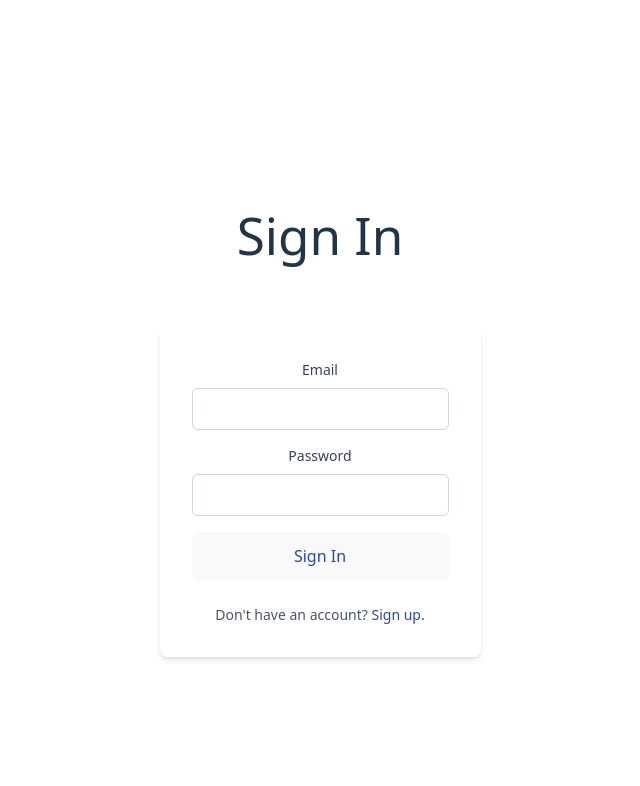
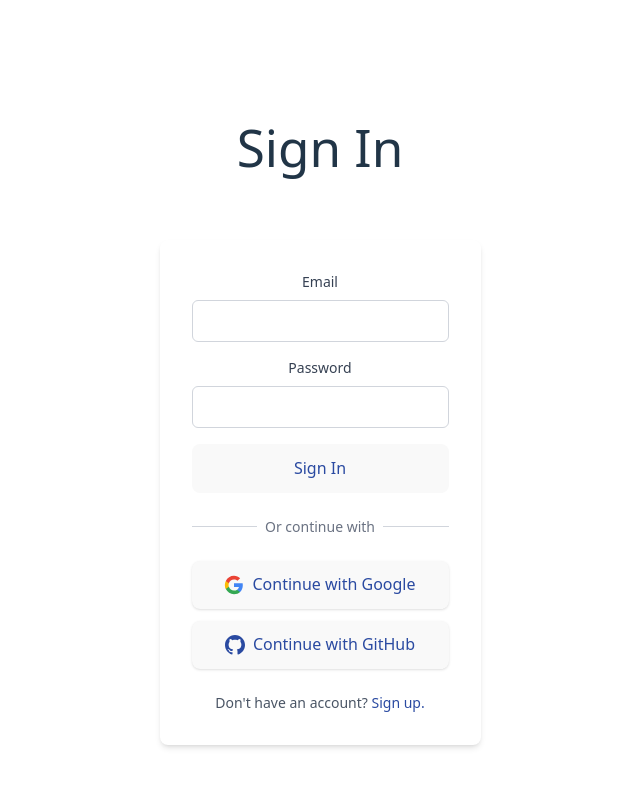
Before and after one commit to kristindailey/ciela-crm, a React (Vite) app in the folder client/: page /login in a window 1280 px wide. Shown: the top 786 px of the page, without its empty margins (320-960 px from the left). Built offline with nearby package versions, Linux system fonts and the light colour scheme; no server answers.

Commit message:
Add OAuth buttons on login page

```diff
--- a/client/src/pages/Login.tsx
+++ b/client/src/pages/Login.tsx
@@ -22,6 +22,14 @@
         } catch (error) {
             setError(error instanceof Error ? error.message : "Login failed.");
         }
+    };
+
+    const handleGoogleLogin = () => {
+        window.location.href = `${import.meta.env.VITE_API_BASE_URL}/auth/google`;
+    };
+
+    const handleGithubLogin = () => {
+        window.location.href = `${import.meta.env.VITE_API_BASE_URL}/auth/github`;
     };
 
     return (
@@ -59,6 +67,44 @@
                         </AuthButton>
                     </form>
 
+                    <div className="mt-6">
+                        <div className="relative">
+                            <div className="absolute inset-0 flex items-center">
+                                <div className="w-full border-t border-gray-300"></div>
+                            </div>
+                            <div className="relative flex justify-center text-sm">
+                                <span className="px-2 bg-white text-gray-500">Or continue with</span>
+                            </div>
+                        </div>
+
+                        <div className="mt-6 space-y-3">
+                            <button
+                                onClick={handleGoogleLogin}
+                                type="button"
+                                className="w-full flex justify-center items-center px-4 py-2 border border-gray-300 rounded-md shadow-sm text-sm font-medium text-gray-700 bg-white hover:bg-gray-50"
+                            >
+                                <svg className="w-5 h-5 mr-2" viewBox="0 0 24 24">
+                                    <path fill="#4285F4" d="M22.56 12.25c0-.78-.07-1.53-.2-2.25H12v4.26h5.92c-.26 1.37-1.04 2.53-2.21 3.31v2.77h3.57c2.08-1.92 3.28-4.74 3.28-8.09z"/>
+                                    <path fill="#34A853" d="M12 23c2.97 0 5.46-.98 7.28-2.66l-3.57-2.77c-.98.66-2.23 1.06-3.71 1.06-2.86 0-5.29-1.93-6.16-4.53H2.18v2.84C3.99 20.53 7.7 23 12 23z"/>
+                                    <path fill="#FBBC05" d="M5.84 14.09c-.22-.66-.35-1.36-.35-2.09s.13-1.43.35-2.09V7.07H2.18C1.43 8.55 1 10.22 1 12s.43 3.45 1.18 4.93l2.85-2.22.81-.62z"/>
+                                    <path fill="#EA4335" d="M12 5.38c1.62 0 3.06.56 4.21 1.64l3.15-3.15C17.45 2.09 14.97 1 12 1 7.7 1 3.99 3.47 2.18 7.07l3.66 2.84c.87-2.6 3.3-4.53 6.16-4.53z"/>
+                                </svg>
+                                Continue with Google
+                            </button>
+
+                            <button
+                                onClick={handleGithubLogin}
+                                type="button"
+                                className="w-full flex justify-center items-center px-4 py-2 border border-gray-300 rounded-md shadow-sm text-sm font-medium text-gray-700 bg-white hover:bg-gray-50"
+                            >
+                                <svg className="w-5 h-5 mr-2" fill="currentColor" viewBox="0 0 24 24">
+                                    <path d="M12 0c-6.626 0-12 5.373-12 12 0 5.302 3.438 9.8 8.207 11.387.599.111.793-.261.793-.577v-2.234c-3.338.726-4.033-1.416-4.033-1.416-.546-1.387-1.333-1.756-1.333-1.756-1.089-.745.083-.729.083-.729 1.205.084 1.839 1.237 1.839 1.237 1.07 1.834 2.807 1.304 3.492.997.107-.775.418-1.305.762-1.604-2.665-.305-5.467-1.334-5.467-5.931 0-1.311.469-2.381 1.236-3.221-.124-.303-.535-1.524.117-3.176 0 0 1.008-.322 3.301 1.23.957-.266 1.983-.399 3.003-.404 1.02.005 2.047.138 3.006.404 2.291-1.552 3.297-1.23 3.297-1.23.653 1.653.242 2.874.118 3.176.77.84 1.235 1.911 1.235 3.221 0 4.609-2.807 5.624-5.479 5.921.43.372.823 1.102.823 2.222v3.293c0 .319.192.694.801.576 4.765-1.589 8.199-6.086 8.199-11.386 0-6.627-5.373-12-12-12z"/>
+                                </svg>
+                                Continue with GitHub
+                            </button>
+                        </div>
+                    </div>
+
                     <div className="mt-6 text-center">
                         <p className="text-sm text-gray-600">
                             Don't have an account?{" "}
```
